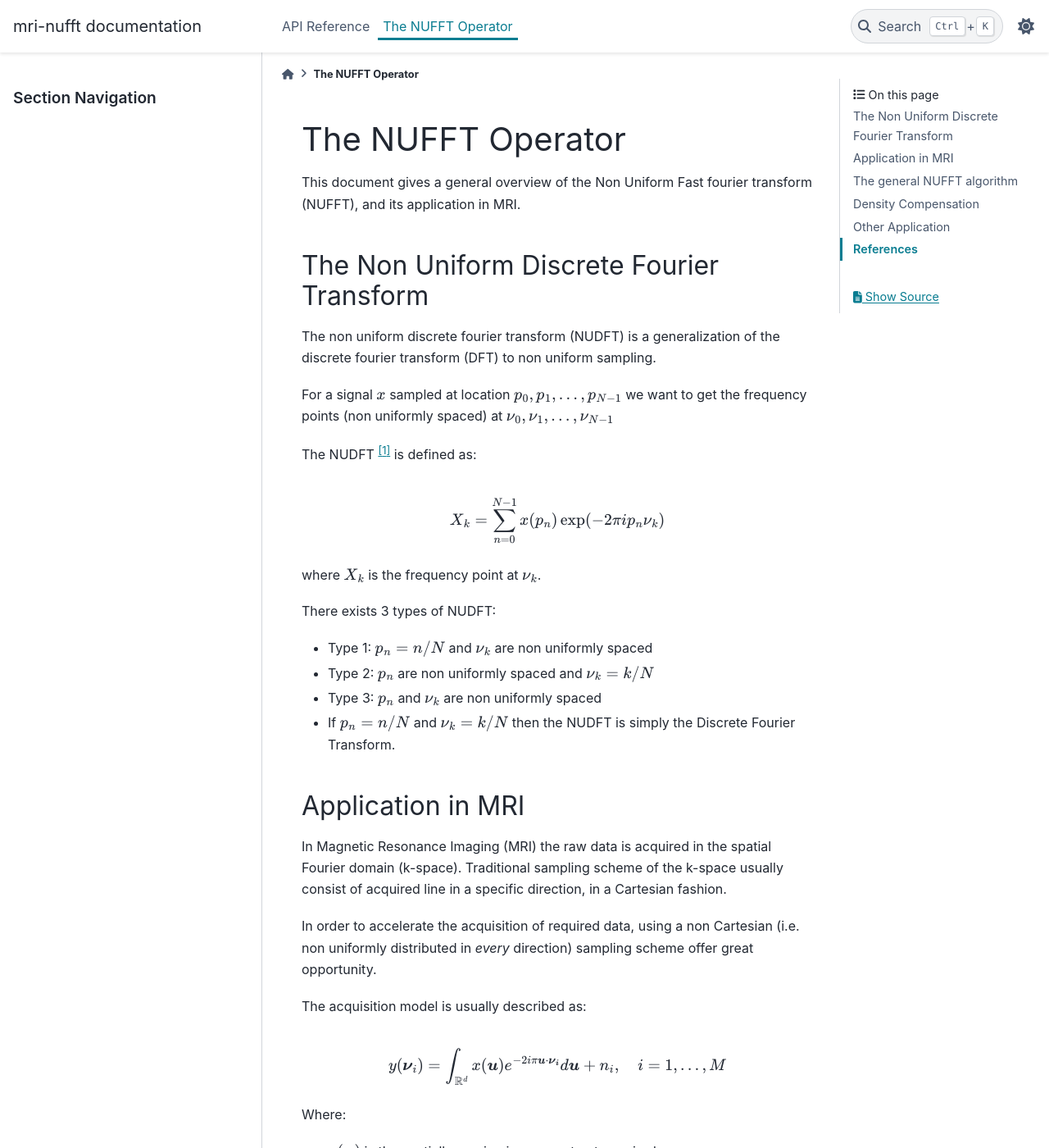
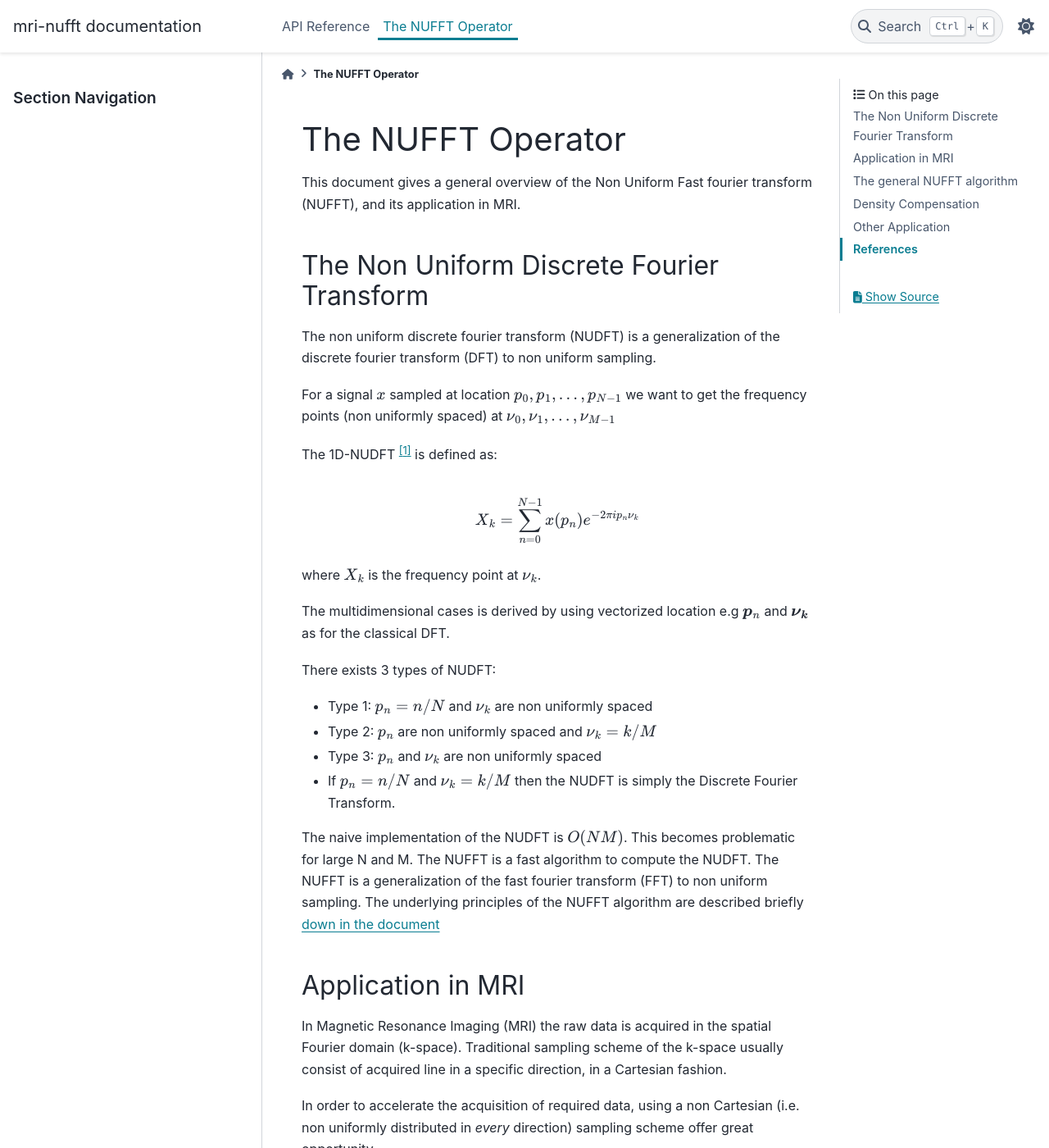
Before and after one commit to mind-inria/mri-nufft, a Sphinx documentation site: the page built from docs/nufft.rst, in a window 1280 px wide and 1400 px high. Shown: the whole window at 82% size. Built offline with Sphinx 7.4.7 and the PyData theme 0.15.4, drawn with Linux system fonts in a browser that asks for light colours; pages that are not in the unit, such as notebooks, are missing from menus.

Commit message:
docs(nufft): typo and style update

```diff
--- a/docs/nufft.rst
+++ b/docs/nufft.rst
@@ -1,36 +1,41 @@
 .. include:: <isonum.txt>
 
-The NUFFT Operator
-==================
+====================
+ The NUFFT Operator
+====================
 
 This document gives a general overview of the Non Uniform Fast fourier transform (NUFFT), and its application in MRI.
 
 
 The Non Uniform Discrete Fourier Transform
-------------------------------------------
+==========================================
 
 The non uniform discrete fourier transform (NUDFT) is a generalization of the discrete fourier transform (DFT) to non uniform sampling.
 
-For a signal :math:`x` sampled at location :math:`p_0, p_1, \ldots, p_{N-1}` we want to get the frequency points (non uniformly spaced) at :math:`\nu_0, \nu_1, \ldots, \nu_{N-1}`
+For a signal :math:`x` sampled at location :math:`p_0, p_1, \ldots, p_{N-1}` we want to get the frequency points (non uniformly spaced) at :math:`\nu_0, \nu_1, \ldots, \nu_{M-1}`
 
-The NUDFT [1]_ is defined as:
+The 1D-NUDFT [1]_ is defined as:
 
 .. math::
 
-    X_k = \sum_{n=0}^{N-1} x(p_n) \exp(-2\pi i p_n \nu_k)
+    X_k = \sum_{n=0}^{N-1} x(p_n) e^{ -2\pi i p_n \nu_k}
 
 where :math:`X_k` is the frequency point at :math:`\nu_k`.
+
+The multidimensional cases is derived by using vectorized location e.g :math:`\boldsymbol{p}_n` and  :math:`\boldsymbol{\nu_k}` as for the classical DFT.
 
 There exists 3 types of NUDFT:
 
 * Type 1: :math:`p_n = n/N` and :math:`\nu_k` are non uniformly spaced
-* Type 2: :math:`p_n` are non uniformly spaced and :math:`\nu_k = k/N`
+* Type 2: :math:`p_n` are non uniformly spaced and :math:`\nu_k = k/M`
 * Type 3: :math:`p_n` and :math:`\nu_k` are non uniformly spaced
-* If  :math:`p_n=n/N` and :math:`\nu_k=k/N` then the NUDFT is simply the Discrete Fourier Transform.
+* If  :math:`p_n=n/N` and :math:`\nu_k=k/M` then the NUDFT is simply the Discrete Fourier Transform.
+
+The naive implementation of the NUDFT is :math:`O(NM)`. This becomes problematic for large N and M. The NUFFT is a fast algorithm to compute the NUDFT. The NUFFT is a generalization of the fast fourier transform (FFT) to non uniform sampling. The underlying principles of the NUFFT algorithm are described briefly :ref:`down in the document <nufft-algo>`
 
 
 Application in MRI
-------------------
+==================
 
 In Magnetic Resonance Imaging (MRI) the raw data is acquired in the spatial Fourier domain (k-space).
 Traditional sampling scheme of the k-space usually consist of acquired line in a specific  direction, in a Cartesian fashion.
@@ -40,6 +45,7 @@
 The acquisition model is usually described as:
 
 .. math::
+
    y(\boldsymbol{\nu}_i) = \int_{\mathbb{R}^d} x(\boldsymbol{u}) e^{-2i\pi \boldsymbol{u} \cdot \boldsymbol{\nu_i}} d\boldsymbol{u} + n_i, \quad i=1,\dots,M
 
 Where:
@@ -68,12 +74,12 @@
 .. table:: Correspondance Table between NUFFT and MRI acquisition model.
     :widths: 25 25 25
 
-    ==========  =========  =================== ==========
-    NUFFT Type  Operation  MRI Transform       Operator
-    ==========  =========  =================== ==========
-    Type 1      Adjoint    Kspace |rarr| Image :math:`\mathcal{F}_\Omega^*`
-    Type 2      Forward    Image |rarr| Kspace :math:`\mathcal{F}_\Omega`
-    ==========  =========  =================== ==========
+    ==========  =========  ===================  ============================
+    NUFFT Type  Operation  MRI Transform        Operator
+    ==========  =========  ===================  ============================
+    Type 1      Adjoint    Kspace |rarr| Image  :math:`\mathcal{F}_\Omega^*`
+    Type 2      Forward    Image |rarr| Kspace  :math:`\mathcal{F}_\Omega`
+    ==========  =========  ===================  ============================
 
 
 .. attention::
@@ -87,11 +93,11 @@
    solving this problem is **not** addressed here, but you can check `pysap-mri <https://github.com/CEA-COSMIC/pysap-mri>`_ for this purpose.
 
 Extension of the Acquisition model
-^^^^^^^^^^^^^^^^^^^^^^^^^^^^^^^^^^
+----------------------------------
 The MRI Acquisition model can be extended in two main way. First by taking into account Parallel Imaging, where multiple coils are receiving data, each with a dedicated sensibility profile.
 
 Parallel Imaging Model
-""""""""""""""""""""""
+~~~~~~~~~~~~~~~~~~~~~~
 
 In MRI the acquired signal can be received by multiple antenna ("coils"). Each coils possess a specific sensitivity profile (each sees the object differently due to their physical layout).
 
@@ -118,24 +124,24 @@
     TODO Add ref to SENSE and CG-Sense
 
 Off-Resonance Correction Model
-""""""""""""""""""""""""""""""
+~~~~~~~~~~~~~~~~~~~~~~~~~~~~~~
 
 ..
     See ref in Guillaume Daval-Frerot Thesis
-
+.. _nufft-algo:
 
 The general NUFFT algorithm
----------------------------
+===========================
 
 
 Density Compensation
---------------------
+====================
 
 
 
 
 Other Application
------------------
+=================
 Apart from MRI, The NUFFT operator is also used for:
 
  - Electron tomography
@@ -145,6 +151,6 @@
 These applications are not covered by this package, do it yourself !
 
 References
-----------
+==========
 
 .. [1] https://en.m.wikipedia.org/wiki/Non-uniform_discrete_Fourier_transform
```
